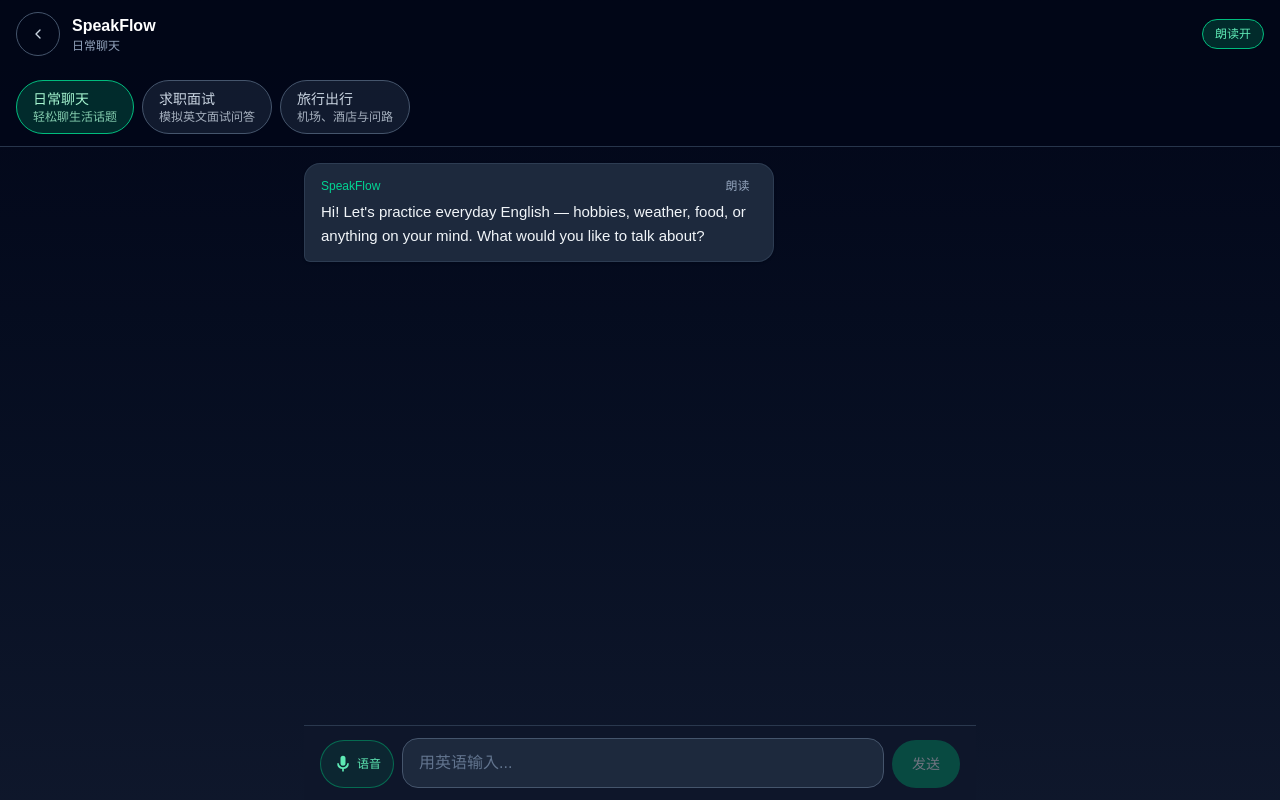
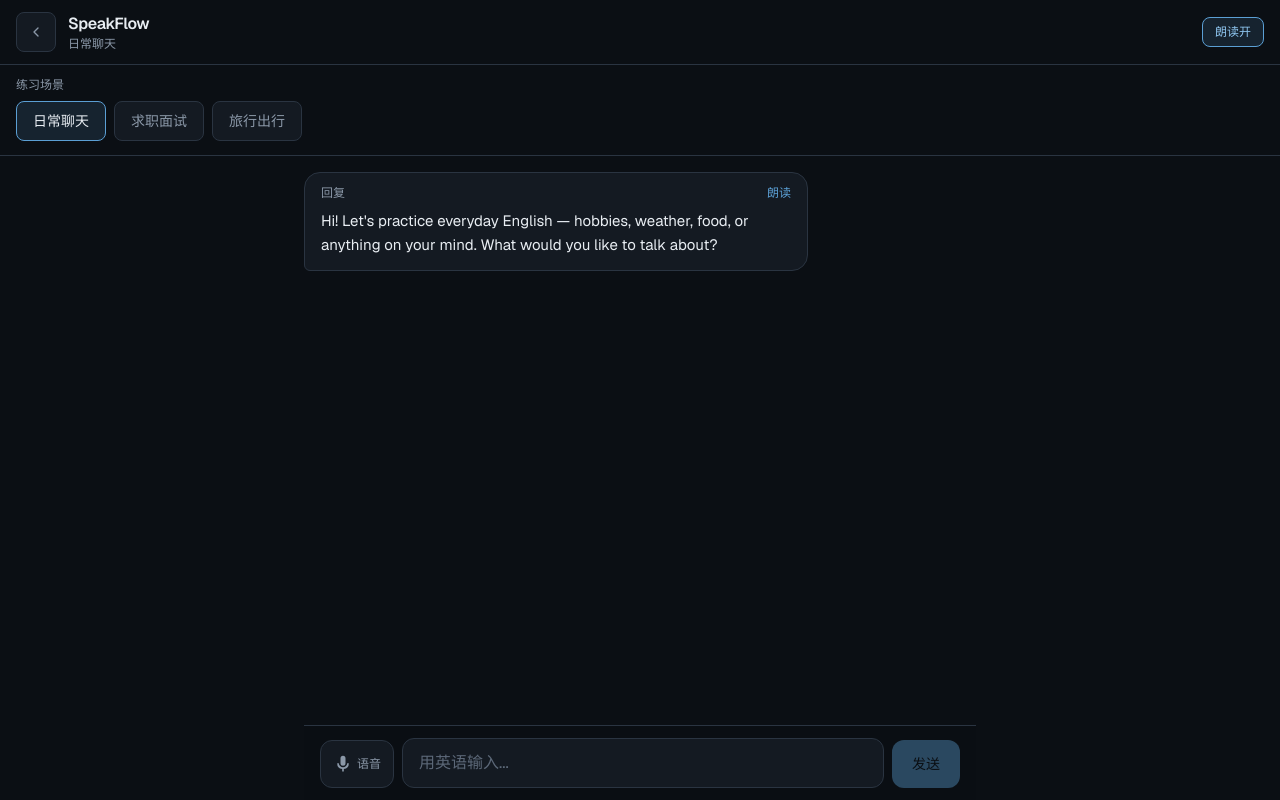
Before and after one commit to Ooo-Q/speakflow, a Next.js app: page /chat in a window 1280 px wide. Built offline with nearby package versions, Linux system fonts and the light colour scheme.

Commit message:
重新设计界面：全屏布局、统一配色与滚动条
修复半屏白底问题，移除首页重复场景入口，简化视觉并适配多端。

```diff
--- a/src/app/chat/page.tsx
+++ b/src/app/chat/page.tsx
@@ -5,7 +5,7 @@ export default function ChatPage() {
   return (
     <Suspense
       fallback={
-        <div className="flex h-dvh items-center justify-center bg-slate-950 text-slate-400">
+        <div className="flex h-dvh items-center justify-center bg-[#0b0f14] text-[#8b98a8]">
           加载中...
         </div>
       }
--- a/src/app/globals.css
+++ b/src/app/globals.css
@@ -1,29 +1,63 @@
 @import "tailwindcss";
 
 :root {
-  --background: #ffffff;
-  --foreground: #171717;
+  --sf-bg: #0b0f14;
+  --sf-surface: #141a22;
+  --sf-surface-2: #1c2430;
+  --sf-border: #2a3441;
+  --sf-text: #e8edf2;
+  --sf-muted: #8b98a8;
+  --sf-accent: #5b9fd4;
+  --sf-accent-soft: rgba(91, 159, 212, 0.14);
 }
 
 @theme inline {
-  --color-background: var(--background);
-  --color-foreground: var(--foreground);
+  --color-background: var(--sf-bg);
+  --color-foreground: var(--sf-text);
   --font-sans: var(--font-geist-sans);
   --font-mono: var(--font-geist-mono);
 }
 
-@media (prefers-color-scheme: dark) {
-  :root {
-    --background: #0a0a0a;
-    --foreground: #ededed;
-  }
+html {
+  height: 100%;
+  background: var(--sf-bg);
 }
 
 body {
-  background: var(--background);
-  color: var(--foreground);
-  font-family: Arial, Helvetica, sans-serif;
+  min-height: 100%;
+  min-height: 100dvh;
+  background: var(--sf-bg);
+  color: var(--sf-text);
+  font-family: var(--font-geist-sans), system-ui, sans-serif;
   -webkit-tap-highlight-color: transparent;
+}
+
+* {
+  scrollbar-width: thin;
+  scrollbar-color: #3a4654 transparent;
+}
+
+*::-webkit-scrollbar {
+  width: 6px;
+  height: 6px;
+}
+
+*::-webkit-scrollbar-track {
+  background: transparent;
+}
+
+*::-webkit-scrollbar-thumb {
+  background: #3a4654;
+  border-radius: 999px;
+}
+
+*::-webkit-scrollbar-thumb:hover {
+  background: #4d5a6a;
+}
+
+.sf-scroll {
+  scrollbar-width: thin;
+  scrollbar-color: #3a4654 transparent;
 }
 
 .touch-manipulation {
--- a/src/app/layout.tsx
+++ b/src/app/layout.tsx
@@ -13,7 +13,7 @@ const geistMono = Geist_Mono({
 });
 
 export const metadata: Metadata = {
-  title: "SpeakFlow — AI 英语口语陪练",
+  title: "SpeakFlow — 英语口语陪练",
   description: "与 AI 一起练习英语口语，支持文字与语音对话",
 };
 
@@ -30,10 +30,10 @@ export default function RootLayout({
 }>) {
   return (
     <html
-      lang="en"
+      lang="zh-CN"
       className={`${geistSans.variable} ${geistMono.variable} h-full antialiased`}
     >
-      <body className="min-h-full flex flex-col">{children}</body>
+      <body className="flex min-h-dvh flex-col">{children}</body>
     </html>
   );
 }
--- a/src/components/chat/ChatInput.tsx
+++ b/src/components/chat/ChatInput.tsx
@@ -55,11 +55,11 @@ export function ChatInput({ onSend, disabled }: ChatInputProps) {
     (isListening ? "正在聆听，请说英语…" : unsupportedReason);
 
   return (
-    <div className="relative z-20 shrink-0 border-t border-slate-700/80 bg-slate-900/95 pb-[env(safe-area-inset-bottom)] backdrop-blur">
+    <div className="relative z-20 shrink-0 border-t border-[#2a3441] bg-[#0b0f14]/95 pb-[env(safe-area-inset-bottom)] backdrop-blur">
       {statusMessage && (
         <p
           className={`px-4 pt-2 text-center text-xs ${
-            speechError ? "text-red-300" : "text-slate-400"
+            speechError ? "text-[#f0a8a8]" : "text-[#8b98a8]"
           }`}
         >
           {statusMessage}
@@ -77,10 +77,10 @@ export function ChatInput({ onSend, disabled }: ChatInputProps) {
           title={isSupported ? "语音输入" : (unsupportedReason ?? "不支持语音")}
           aria-label={isListening ? "停止录音" : "语音输入"}
           aria-pressed={isListening}
-          className={`flex min-h-12 shrink-0 touch-manipulation items-center justify-center gap-1 rounded-full border px-3 transition active:scale-95 disabled:cursor-not-allowed disabled:opacity-50 ${
+          className={`flex min-h-12 shrink-0 touch-manipulation items-center justify-center gap-1 rounded-xl border px-3 transition active:scale-[0.98] disabled:cursor-not-allowed disabled:opacity-50 ${
             isListening
-              ? "border-red-500 bg-red-500/20 text-red-400 animate-pulse"
-              : "border-emerald-600/60 bg-emerald-500/10 text-emerald-300"
+              ? "border-[#d48484] bg-[rgba(212,132,132,0.12)] text-[#f0a8a8]"
+              : "border-[#2a3441] bg-[#141a22] text-[#8b98a8] hover:border-[#3a4654] hover:text-[#c5cdd6]"
           }`}
         >
           <MicIcon />
@@ -95,13 +95,13 @@ export function ChatInput({ onSend, disabled }: ChatInputProps) {
           rows={1}
           enterKeyHint="send"
           placeholder={isListening ? "正在识别…" : "用英语输入..."}
-          className="max-h-32 min-h-12 flex-1 resize-none rounded-2xl border border-slate-600 bg-slate-800 px-4 py-3 text-base text-slate-100 placeholder:text-slate-500 focus:border-emerald-500 focus:outline-none focus:ring-1 focus:ring-emerald-500 disabled:opacity-50"
+          className="max-h-32 min-h-12 flex-1 resize-none rounded-xl border border-[#2a3441] bg-[#141a22] px-4 py-3 text-base text-[#e8edf2] placeholder:text-[#5c6878] focus:border-[#5b9fd4] focus:outline-none disabled:opacity-50"
         />
 
         <button
           type="submit"
           disabled={disabled || !text.trim()}
-          className="flex min-h-12 min-w-16 shrink-0 touch-manipulation items-center justify-center rounded-full bg-emerald-600 px-5 text-sm font-medium text-white transition hover:bg-emerald-500 active:scale-95 disabled:cursor-not-allowed disabled:opacity-40"
+          className="flex min-h-12 min-w-16 shrink-0 touch-manipulation items-center justify-center rounded-xl bg-[#5b9fd4] px-5 text-sm font-medium text-[#0b0f14] transition hover:bg-[#6eb0e0] active:scale-[0.98] disabled:cursor-not-allowed disabled:opacity-40"
         >
           发送
         </button>
--- a/src/components/chat/ChatRoom.tsx
+++ b/src/components/chat/ChatRoom.tsx
@@ -148,19 +148,19 @@ export function ChatRoom() {
   };
 
   return (
-    <div className="flex h-dvh max-h-dvh flex-col overflow-hidden bg-gradient-to-b from-slate-950 to-slate-900 text-white">
-      <header className="z-10 shrink-0 border-b border-slate-700/80 bg-slate-950/90">
+    <div className="flex h-dvh max-h-dvh flex-col overflow-hidden bg-[#0b0f14] text-[#e8edf2]">
+      <header className="z-10 shrink-0 border-b border-[#2a3441] bg-[#0b0f14]">
         <div className="flex items-center gap-3 px-4 py-3">
           <Link
             href="/"
-            className="flex h-11 w-11 touch-manipulation items-center justify-center rounded-full border border-slate-600 text-slate-300 transition active:scale-95 hover:border-slate-500 hover:text-white"
+            className="flex h-10 w-10 touch-manipulation items-center justify-center rounded-lg border border-[#2a3441] bg-[#141a22] text-[#8b98a8] transition active:scale-[0.98] hover:border-[#3a4654] hover:text-[#e8edf2]"
             aria-label="返回首页"
           >
             <BackIcon />
           </Link>
           <div className="min-w-0 flex-1">
-            <h1 className="text-base font-semibold">SpeakFlow</h1>
-            <p className="text-xs text-slate-400">
+            <h1 className="text-base font-semibold tracking-tight">SpeakFlow</h1>
+            <p className="text-xs text-[#8b98a8]">
               {getScenario(scenario).label}
             </p>
           </div>
@@ -168,10 +168,10 @@ export function ChatRoom() {
             <button
               type="button"
               onClick={toggleAutoSpeak}
-              className={`touch-manipulation shrink-0 rounded-full border px-3 py-1.5 text-xs font-medium transition active:scale-95 ${
+              className={`touch-manipulation shrink-0 rounded-lg border px-3 py-1.5 text-xs font-medium transition active:scale-[0.98] ${
                 autoSpeak
-                  ? "border-emerald-500 bg-emerald-500/20 text-emerald-300"
-                  : "border-slate-600 text-slate-400"
+                  ? "border-[#5b9fd4] bg-[rgba(91,159,212,0.14)] text-[#8ec5ef]"
+                  : "border-[#2a3441] bg-[#141a22] text-[#8b98a8]"
               }`}
             >
               {autoSpeak ? "朗读开" : "朗读关"}
@@ -186,7 +186,7 @@ export function ChatRoom() {
         />
       </header>
 
-      <div className="min-h-0 flex-1 overflow-y-auto overscroll-contain px-4 py-4">
+      <div className="sf-scroll min-h-0 flex-1 overflow-y-auto overscroll-contain px-4 py-4">
         <div className="mx-auto flex max-w-2xl flex-col gap-4">
           {messages.map((message) => (
             <MessageBubble
@@ -201,7 +201,7 @@ export function ChatRoom() {
           ))}
           {isLoading && <TypingIndicator />}
           {error && (
-            <p className="rounded-xl border border-red-500/30 bg-red-500/10 px-4 py-2 text-center text-sm text-red-300">
+            <p className="rounded-xl border border-[rgba(212,132,132,0.35)] bg-[rgba(212,132,132,0.08)] px-4 py-2 text-center text-sm text-[#f0a8a8]">
               {error}
             </p>
           )}
--- a/src/components/chat/MessageBubble.tsx
+++ b/src/components/chat/MessageBubble.tsx
@@ -18,22 +18,22 @@ export function MessageBubble({
   return (
     <div className={`flex ${isUser ? "justify-end" : "justify-start"}`}>
       <div
-        className={`max-w-[85%] rounded-2xl px-4 py-3 text-[15px] leading-relaxed shadow-sm sm:max-w-[70%] ${
+        className={`max-w-[88%] rounded-2xl px-4 py-3 text-[15px] leading-relaxed sm:max-w-[75%] ${
           isUser
-            ? "rounded-br-md bg-emerald-600 text-white"
-            : "rounded-bl-md border border-slate-700/80 bg-slate-800 text-slate-100"
+            ? "rounded-br-md bg-[#5b9fd4] text-[#0b0f14]"
+            : "rounded-bl-md border border-[#2a3441] bg-[#141a22] text-[#e8edf2]"
         }`}
       >
         {!isUser && (
-          <div className="mb-1 flex items-center justify-between gap-2">
-            <p className="text-xs font-medium text-emerald-400">SpeakFlow</p>
+          <div className="mb-2 flex items-center justify-between gap-3">
+            <span className="text-xs text-[#8b98a8]">回复</span>
             {canSpeak && onSpeak && (
               <button
                 type="button"
                 onClick={() => onSpeak(message.content)}
                 disabled={isSpeaking}
                 aria-label="朗读这条消息"
-                className="touch-manipulation rounded-full px-2 py-0.5 text-xs text-slate-400 transition hover:text-emerald-300 disabled:opacity-50"
+                className="touch-manipulation text-xs text-[#5b9fd4] transition hover:text-[#8ec5ef] disabled:opacity-50"
               >
                 {isSpeaking ? "朗读中" : "朗读"}
               </button>
--- a/src/components/chat/ScenarioPicker.tsx
+++ b/src/components/chat/ScenarioPicker.tsx
@@ -14,26 +14,34 @@ export function ScenarioPicker({
   disabled,
 }: ScenarioPickerProps) {
   return (
-    <div className="flex gap-2 overflow-x-auto px-4 py-3 scrollbar-none">
+    <div className="border-t border-[#2a3441] px-4 py-3">
+      <p className="mb-2 text-xs text-[#8b98a8]">练习场景</p>
+      <div
+        className="sf-scroll flex gap-2 overflow-x-auto pb-0.5"
+        role="tablist"
+        aria-label="练习场景"
+      >
         {scenarios.map((scenario) => {
           const active = scenario.id === value;
           return (
             <button
               key={scenario.id}
               type="button"
+              role="tab"
+              aria-selected={active}
               disabled={disabled}
               onClick={() => onChange(scenario.id)}
-            className={`min-h-11 shrink-0 touch-manipulation rounded-full border px-4 py-2 text-left transition active:scale-95 disabled:opacity-50 ${
+              className={`min-h-10 shrink-0 touch-manipulation rounded-lg border px-4 py-2 text-sm transition active:scale-[0.98] disabled:opacity-50 ${
                 active
-                ? "border-emerald-500 bg-emerald-500/20 text-emerald-200"
-                : "border-slate-600 bg-slate-800/60 text-slate-300 hover:border-slate-500"
+                  ? "border-[#5b9fd4] bg-[rgba(91,159,212,0.14)] text-[#e8edf2]"
+                  : "border-[#2a3441] bg-[#141a22] text-[#8b98a8] hover:border-[#3a4654] hover:text-[#c5cdd6]"
               }`}
             >
-            <span className="block text-sm font-medium">{scenario.label}</span>
-            <span className="block text-xs opacity-80">{scenario.description}</span>
+              {scenario.label}
             </button>
           );
         })}
       </div>
+    </div>
   );
 }
--- a/src/components/chat/TypingIndicator.tsx
+++ b/src/components/chat/TypingIndicator.tsx
@@ -1,12 +1,11 @@
 export function TypingIndicator() {
   return (
     <div className="flex justify-start">
-      <div className="rounded-2xl rounded-bl-md border border-slate-700/80 bg-slate-800 px-4 py-3 shadow-sm">
-        <p className="mb-2 text-xs font-medium text-emerald-400">SpeakFlow</p>
+      <div className="rounded-2xl rounded-bl-md border border-[#2a3441] bg-[#141a22] px-4 py-3">
         <div className="flex items-center gap-1.5">
-          <span className="h-2 w-2 animate-bounce rounded-full bg-slate-400 [animation-delay:0ms]" />
-          <span className="h-2 w-2 animate-bounce rounded-full bg-slate-400 [animation-delay:150ms]" />
-          <span className="h-2 w-2 animate-bounce rounded-full bg-slate-400 [animation-delay:300ms]" />
+          <span className="h-1.5 w-1.5 animate-pulse rounded-full bg-[#5b9fd4]" />
+          <span className="h-1.5 w-1.5 animate-pulse rounded-full bg-[#5b9fd4] [animation-delay:150ms]" />
+          <span className="h-1.5 w-1.5 animate-pulse rounded-full bg-[#5b9fd4] [animation-delay:300ms]" />
         </div>
       </div>
     </div>
```
Also changed, not shown: src/app/page.tsx (+40 -24 lines). Lines whose indentation alone changed are shown as unchanged.
